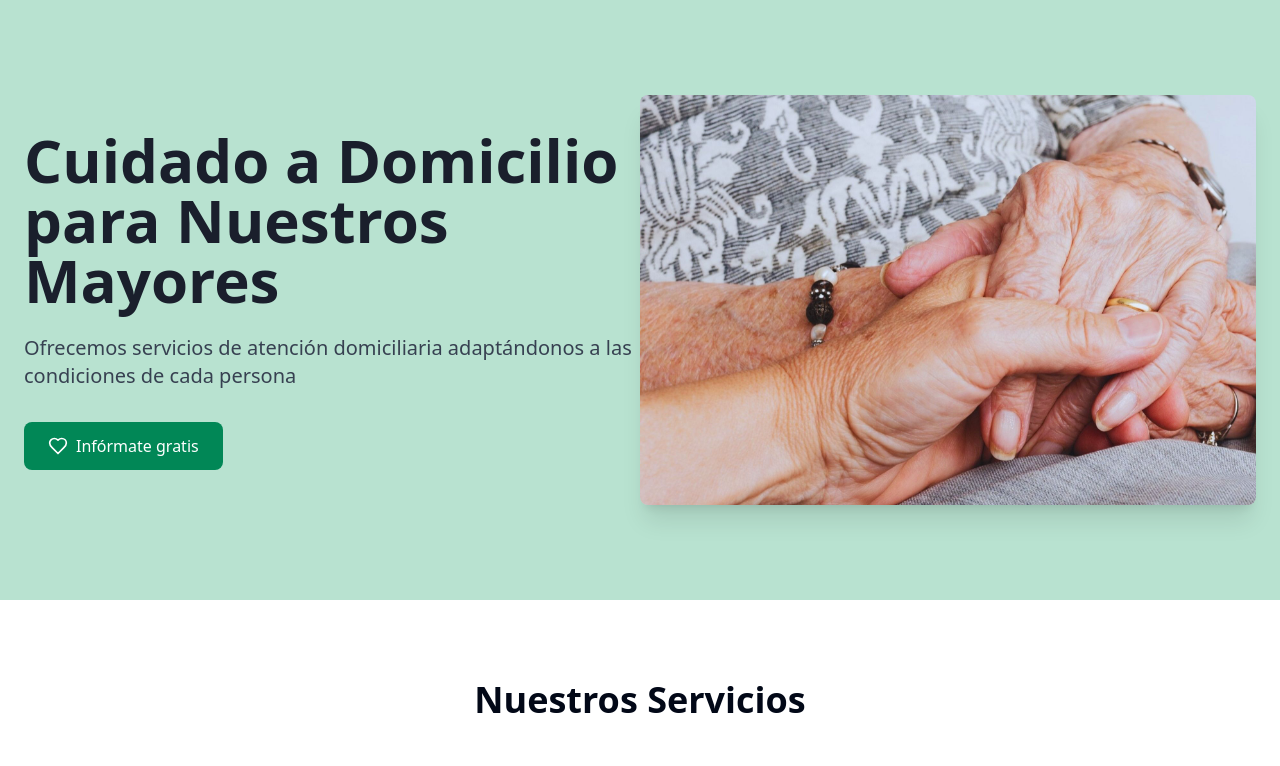
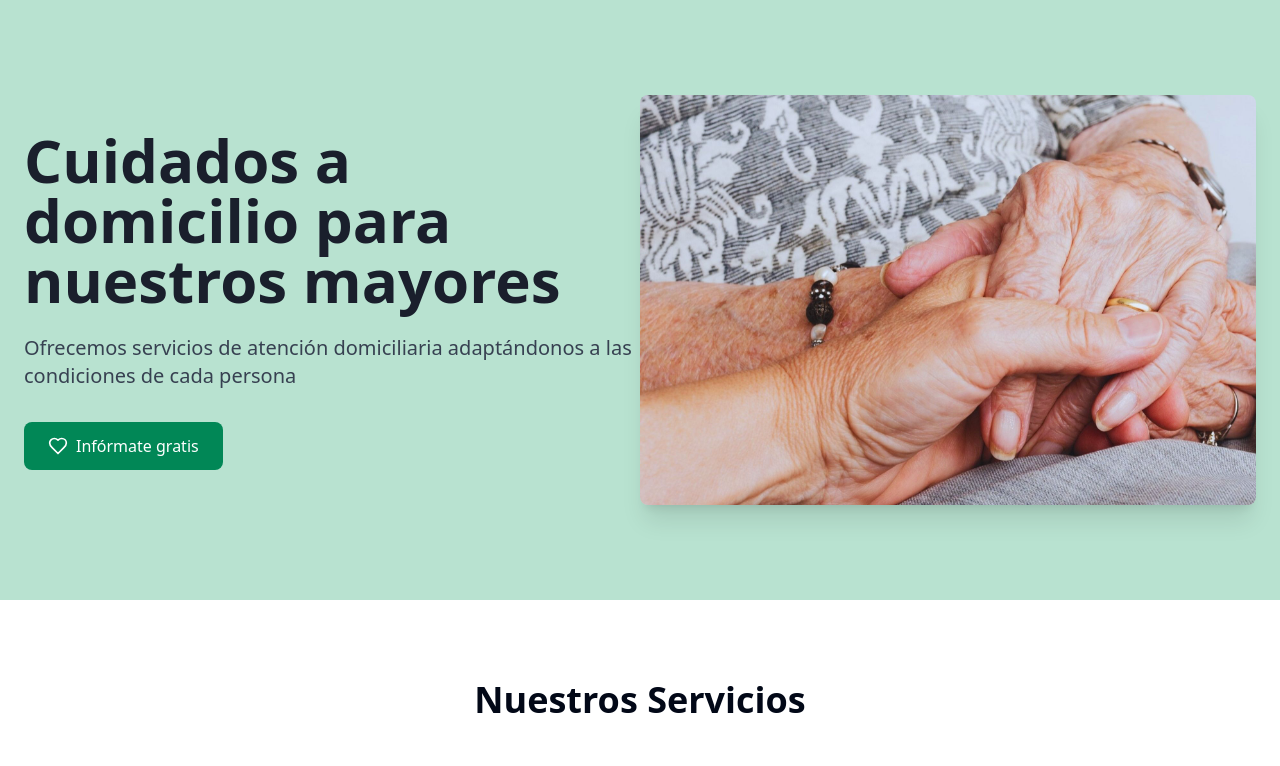
Before and after one commit to baculummayores/homecare-lovable-landing, a React (Vite) app: page / in a window 1280 px wide. Shown: the top 766 px of the page. Built offline with nearby package versions, Linux system fonts and the light colour scheme.

Commit message:
Add home care services content
Updated the project to include content related to home care services for the elderly. This change enhances the website's focus on providing relevant information and services for senior care.
[skip gpt_engineer]

```diff
--- a/src/components/Hero.tsx
+++ b/src/components/Hero.tsx
@@ -7,7 +7,7 @@ export const Hero = () => {
         <div className="flex flex-col md:flex-row items-center justify-between">
           <div className="md:w-1/2 mb-10 md:mb-0">
             <h1 className="text-4xl md:text-6xl font-bold text-primary-foreground mb-6">
-              Cuidado a Domicilio para Nuestros Mayores
+              Cuidados a domicilio para nuestros mayores
             </h1>
             <p className="text-lg md:text-xl text-gray-700 mb-8">
               Ofrecemos servicios de atención domiciliaria adaptándonos a las condiciones de cada persona
```
